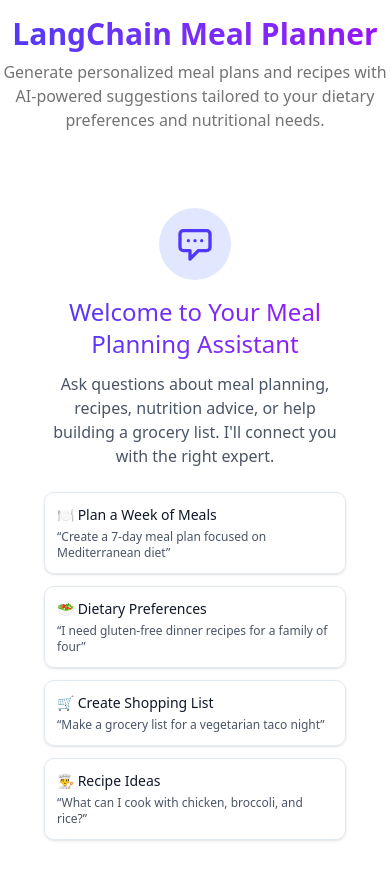
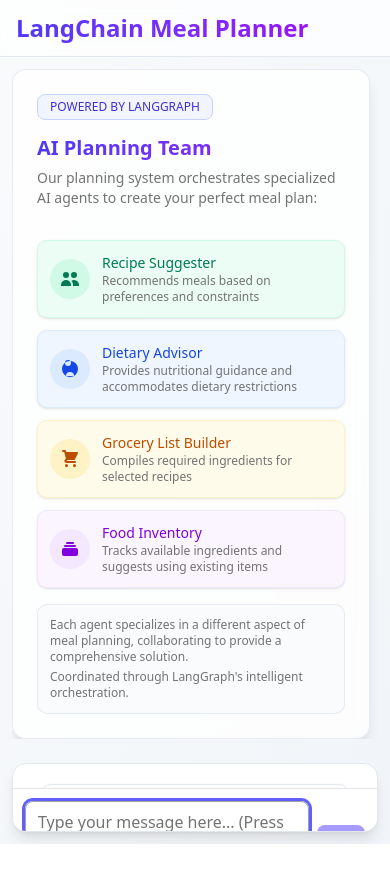
Before and after one commit to realrisman/langchain-integration-demo, a Next.js app: page /meal-planner in a window 390 px wide. Shown: the top 882 px of the page. After the commit the page ends 844 px from the top, so only its background shows below. Built offline with nearby package versions, Linux system fonts and the light colour scheme.

Commit message:
refactor: redesign MealPlannerPage layout with a fixed gradient background, improved header styling, and enhanced content organization for better user experience and responsiveness

```diff
--- a/src/app/(app)/meal-planner/page.tsx
+++ b/src/app/(app)/meal-planner/page.tsx
@@ -36,31 +36,32 @@
   }, [cancelRequest]);
 
   return (
-    <div className="flex flex-col w-full h-screen overflow-hidden">
-      <div className="flex flex-col w-full h-full">
-        {/* Header Section - Reduced padding for more content space */}
-        <header className="py-4">
-          <div className="max-w-3xl mx-auto text-center">
-            <h1 className="text-3xl md:text-4xl font-bold bg-clip-text text-transparent bg-gradient-to-r from-indigo-600 to-purple-600 dark:from-indigo-400 dark:to-purple-400 mb-2">
+    <div className="fixed inset-0 flex flex-col w-full h-screen bg-gradient-to-br from-slate-50 to-slate-100 dark:from-slate-900 dark:to-slate-800">
+      {/* Glass Morphism Header */}
+      <header className="relative z-10 py-3 px-4 backdrop-blur-sm bg-white/70 dark:bg-slate-900/70 border-b border-slate-200 dark:border-slate-700">
+        <div className="max-w-4xl mx-auto flex items-center justify-between">
+          <h1 className="text-2xl md:text-3xl font-bold bg-clip-text text-transparent bg-gradient-to-r from-indigo-600 to-purple-600 dark:from-indigo-400 dark:to-purple-400">
             LangChain Meal Planner
           </h1>
-            <p className="text-base text-muted-foreground max-w-2xl mx-auto">
-              Generate personalized meal plans and recipes with AI-powered
-              suggestions tailored to your dietary preferences and nutritional
-              needs.
+          <p className="hidden md:block text-sm text-muted-foreground max-w-xl">
+            AI-powered meal planning assistant
           </p>
         </div>
       </header>
 
-        {/* Main Content - Taking remaining height with proper overflow handling */}
-        <div className="grid grid-cols-1 lg:grid-cols-3 gap-4 flex-1 min-h-0 px-4 sm:px-6 lg:px-8 pb-4">
-          {/* Sidebar with overflow auto */}
-          <div className="lg:col-span-1 space-y-4 overflow-auto pr-2">
+      {/* Main Content Area with Dynamic Height */}
+      <div className="flex-1 flex overflow-hidden">
+        <div className="w-full h-full max-w-screen-2xl mx-auto flex flex-col lg:flex-row">
+          {/* Sidebar */}
+          <div className="lg:w-80 xl:w-96 p-3 lg:h-full overflow-hidden flex flex-col">
+            <div className="h-full overflow-auto scrollbar-thin scrollbar-thumb-slate-300 dark:scrollbar-thumb-slate-700 pr-2">
               <AgentInfoCard />
             </div>
+          </div>
 
-          {/* Chat Interface - Only this should scroll */}
-          <div className="lg:col-span-2 h-full flex">
+          {/* Chat Area */}
+          <div className="flex-1 p-3 flex flex-col h-full min-h-0">
+            <div className="flex-1 h-full overflow-hidden flex flex-col rounded-xl shadow-lg border border-slate-200 dark:border-slate-700 bg-white dark:bg-slate-900">
               <ChatInterface
                 messages={messages}
                 messagesEndRef={messagesEndRef}
@@ -68,7 +69,9 @@
                 setInputValue={setInputValue}
                 handleSubmit={handleSubmit}
                 isLoading={isLoading}
+                inputRef={inputRef}
               />
+            </div>
           </div>
         </div>
       </div>
```
Lines whose indentation alone changed are shown as unchanged.
